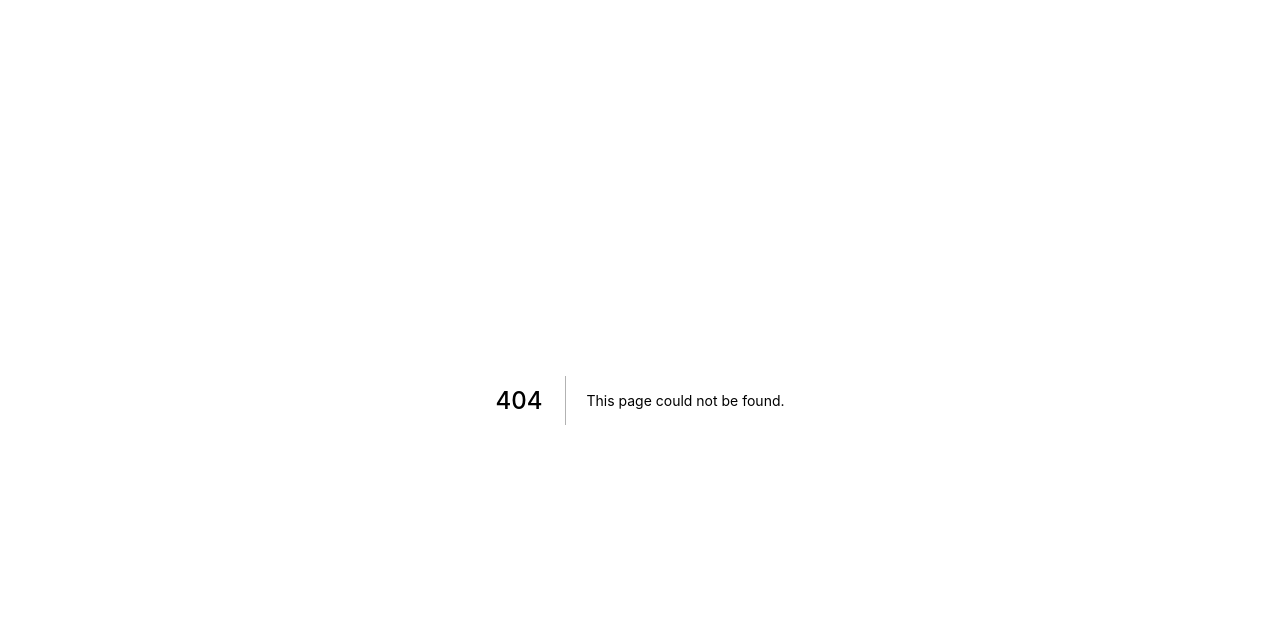
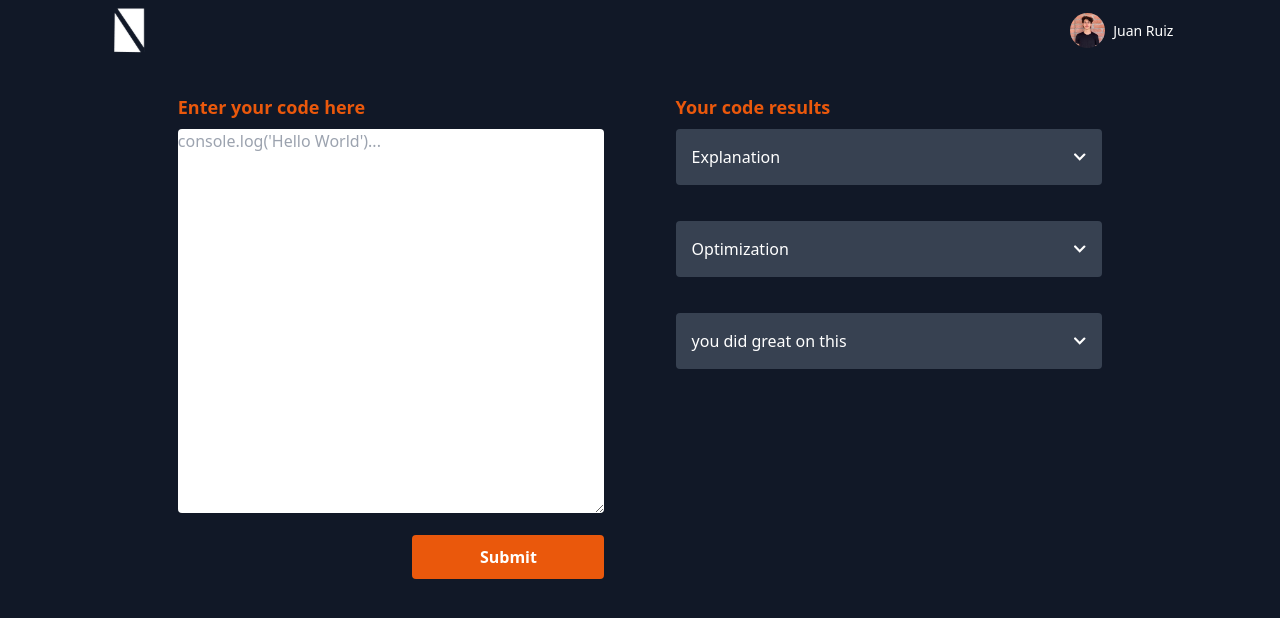
Before and after one commit to use-nova/nova-web-app, a Next.js app: page /play in a window 1280 px wide. Before the commit this address had no page. Shown: the top 618 px of the page. Built offline with nearby package versions, Linux system fonts and the light colour scheme.

Commit message:
Built main playground UI

```diff
--- a/pages/index.tsx
+++ b/pages/index.tsx
@@ -12,7 +12,7 @@ import NovaLogo from "../public/nova_logo.svg";
 
 const Home: NextPage = () => {
   return (
-    <div className="h-fit bg-gray-900 flex flex-col items-center">
+    <div className="h-full bg-gray-900 flex flex-col items-center">
       <Head>
         <title>Nova</title>
         <meta name="description" content="Generated by create next app" />
--- /dev/null
+++ b/pages/play.tsx
@@ -0,0 +1,77 @@
+import type { NextPage } from "next";
+import Head from "next/head";
+import Image from "next/image";
+import Link from "next/link"
+
+//assets
+import novaLogo from '../public/nova_logo.svg'
+import profilePic from '../public/profile.jpg'
+import downArrow from '../public/down_arrow.svg'
+
+const Play: NextPage = () => {
+  return (
+    <div className="h-fit bg-gray-900 flex flex-col items-center lg:h-screen">
+      <Head>
+        <title>Play | Nova</title>
+        <meta name="description" content="Generated by create next app" />
+        <link rel="icon" href="/nova_logo.svg" />
+      </Head>
+
+      <main className="w-5/6 pt-2">
+
+        {/*nav */}
+        <div className="flex justify-between">
+          <Image src={novaLogo} alt="nova logo" width="45" height="45" />
+          <div className="flex items-center">
+            <Image src={profilePic} alt="me" width="35" height="35" className="rounded-full" />
+            <p className="text-white text-sm pl-2">Juan Ruiz</p>
+          </div>
+        </div>
+
+        {/*playground */}
+        <section className="lg:flex lg:flex-row lg:justify-evenly">
+
+        <div className="mt-10 h-3/4 lg:w-2/5">
+          <h1 className="font-bold text-orange-600 pb-2 text-lg">Enter your code here</h1>
+          <textarea className="w-full rounded h-96" placeholder="console.log('Hello World')..." />
+          <div className="flex justify-end pt-4">
+            <button className="bg-orange-600 text-white w-48 h-11 rounded font-bold">Submit</button>
+          </div>
+        </div>
+
+        {/*results*/}
+        <div className="h-80 mt-10 lg:w-2/5">
+          <h1 className="font-bold text-orange-600 pb-2 text-lg">Your code results</h1>
+
+          {/*result details section*/}
+          <div className="flex flex-col h-3/4 justify-between">
+
+            {/*exaplanation section*/}
+            <div className="h-14 bg-gray-700 rounded flex justify-between items-center px-4">
+              <h2 className="text-white ">Explanation</h2>
+              <Image src={downArrow} alt='down arrow'width="12" height="12" />
+            </div>
+
+            {/*Optimization section*/}
+            <div className="h-14 bg-gray-700 rounded flex justify-between items-center px-4">
+              <h2 className="text-white ">Optimization</h2>
+              <Image src={downArrow} alt='down arrow'width="12" height="12" />
+            </div>
+
+
+            {/*great section*/}
+            <div className="h-14 bg-gray-700 rounded flex justify-between items-center px-4">
+              <h2 className="text-white ">you did great on this</h2>
+              <Image src={downArrow} alt='down arrow'width="12" height="12" />
+            </div>
+
+          </div>
+        </div>
+        </section>
+
+      </main>
+    </div>
+  );
+};
+
+export default Play;
--- a/pages/signin.tsx
+++ b/pages/signin.tsx
@@ -30,7 +30,7 @@ const Signin: NextPage = () => {
             </div>
             <input className="bg-gray-700 rounded w-4/5 h-10 text-sm" placeholder="Enter your email address..." />
 
-            <button className=" bg-orange-600 text-white w-4/5 h-10 font-bold text-sm rounded">Continue with Email</button>
+            <button  className=" bg-orange-600 text-white w-4/5 h-10 font-bold text-sm rounded"><Link href="/play">Continue with Email</Link></button>
           </div>
 
         </div>
```
Also changed, not shown: public/down_arrow.svg (added).
